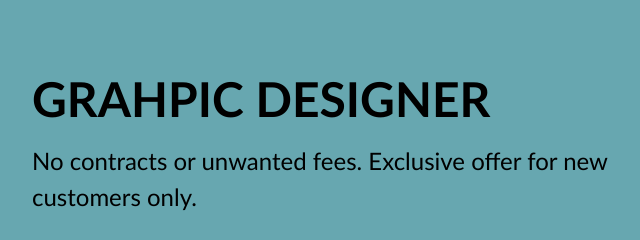
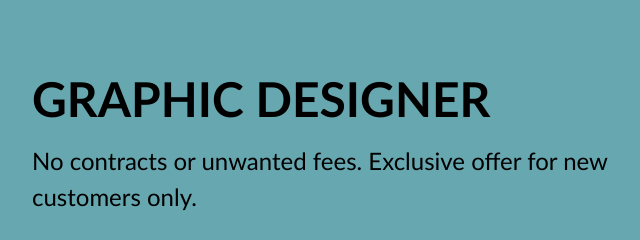
Before and after one commit to symundo02/grahpic-designer, a plain HTML site: page index.html in a window 1280 px wide. Shown: the part 271-511 px from the top of the page, 0-640 px from the left. Drawn offline with Linux system fonts and the light colour scheme.

Commit message:
index.html

```diff
--- a/index.html
+++ b/index.html
@@ -3,7 +3,7 @@
   <head>
     <meta charset="UTF-8" />
     <meta name="viewport" content="width=device-width, initial-scale=1.0" />
-    <title>Symundo Grahpic designer</title>
+    <title>Symundo Graphic designer</title>
     <link rel="stylesheet" href="style.css" />
   </head>
   <body>
@@ -15,7 +15,7 @@
     <section class="hero">
       <div class="hero-container">
         <div class="column-left">
-          <h1>GRAHPIC DESIGNER</h1>
+          <h1>GRAPHIC DESIGNER</h1>
           <p>
             No contracts or unwanted fees. Exclusive offer for new customers
             only.
```
